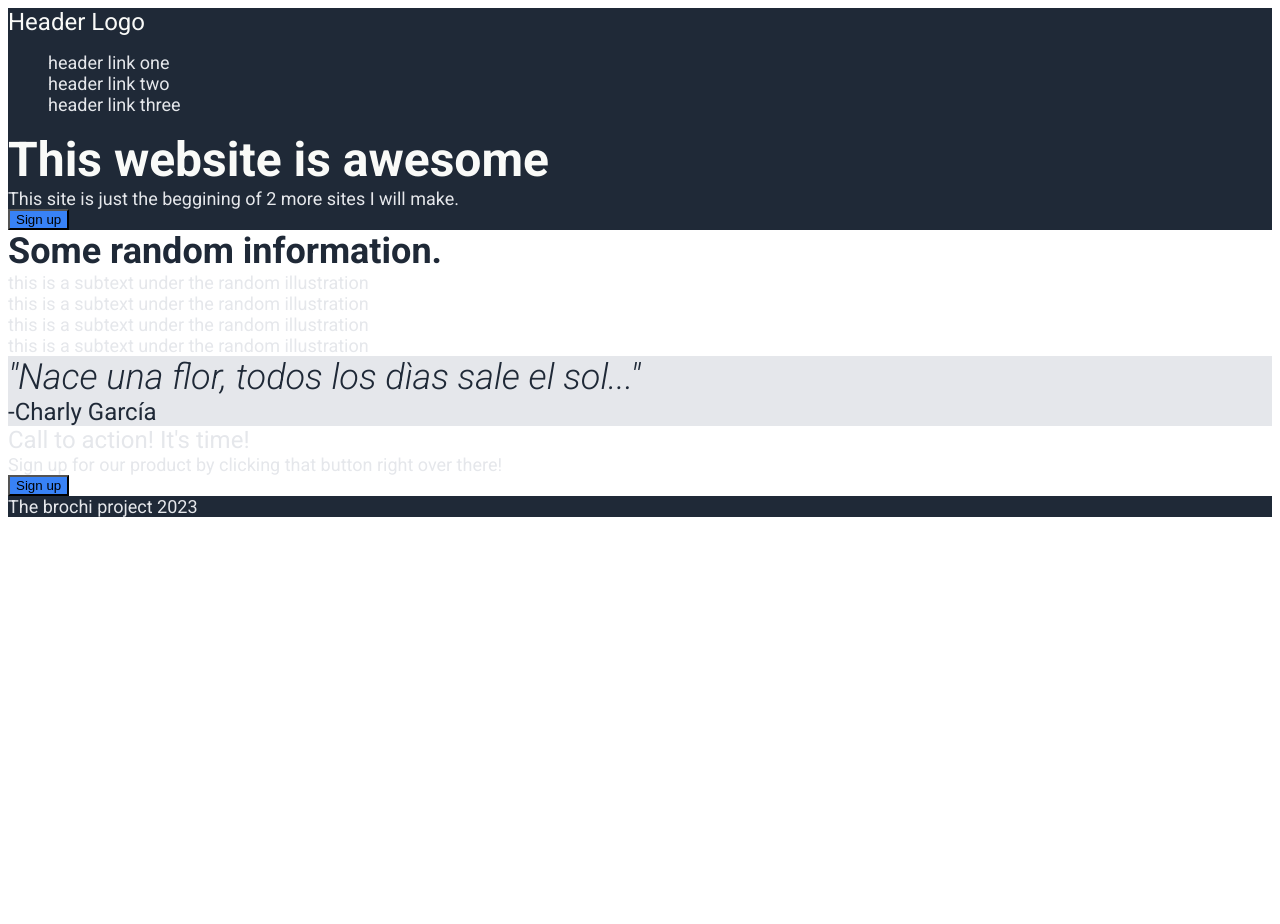
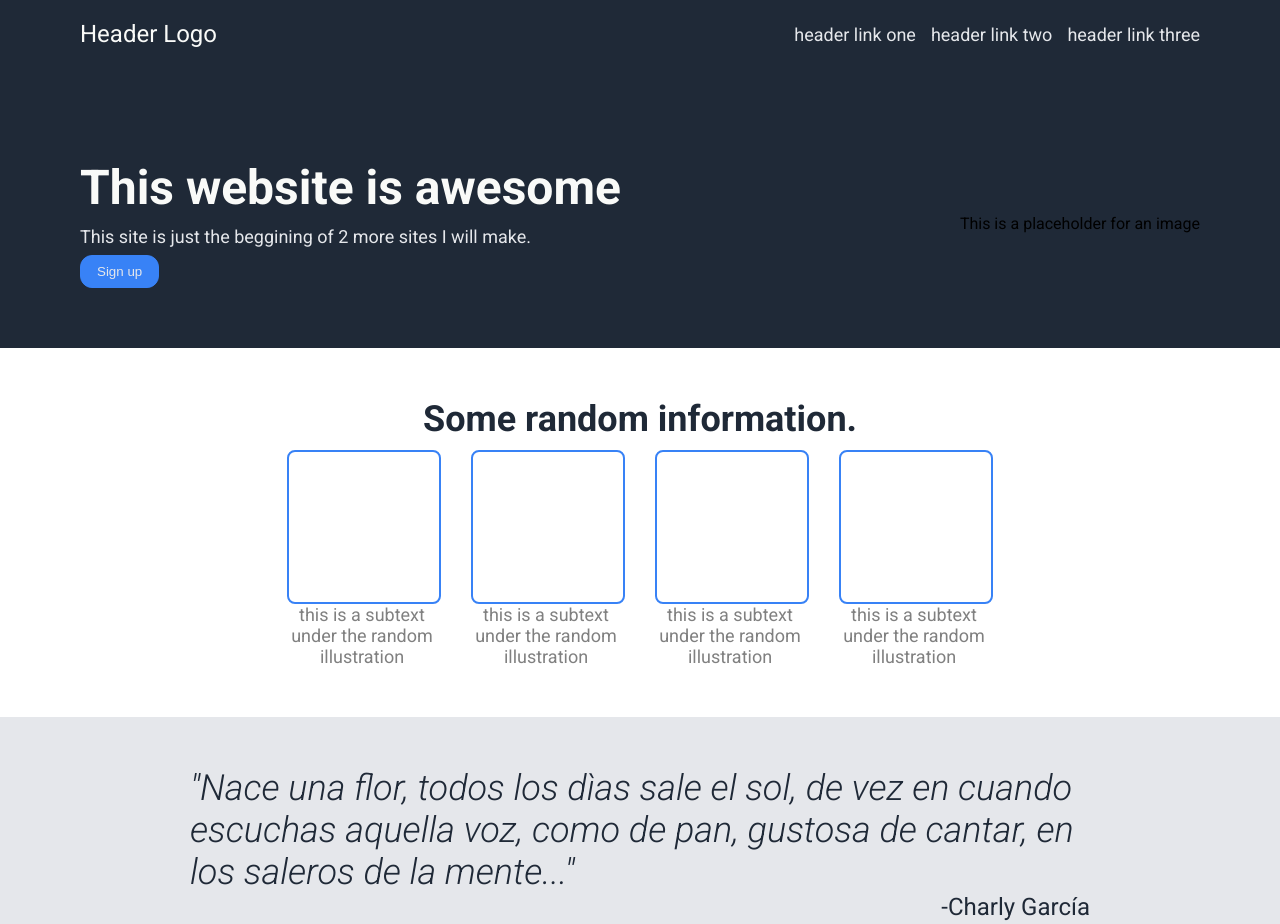
Before and after one commit to brochi-loop/landing-page, a plain HTML site: page index.html in a window 1280 px wide. Shown: the top 924 px of the page. Before the commit the page ends 800 px from the top, so only its background shows below. Drawn offline with Linux system fonts and the light colour scheme.

Commit message:
por fin!

```diff
--- a/index.html
+++ b/index.html
@@ -12,6 +12,7 @@
 </head>
 <body>
     <div class="header">
+        <div class="container">
             <div class="logo">Header Logo</div>
             <ul>
                 <li>header link one</li>
@@ -19,13 +20,17 @@
                 <li>header link three</li>
             </ul>
         </div>
+    </div>
     <div class="description">
-        <div>
+        <div class="container">
+            <div class="card">
                 <div class="description-title">This website is awesome</div>
                 <div class="description-text">This site is just the beggining of 2 more sites I will make.</div>
                 <button>Sign up</button>
             </div>
-        <div class="place-holder"></div>
+
+            <div class="place-holder">This is a placeholder for an image</div>
+        </div>
     </div>
     <div class="random-info">
         <div class="title">Some random information.</div>
@@ -49,16 +54,22 @@
         </div>
     </div>
     <div class="quote">
-        <div class="quote-text">"Nace una flor, todos los dìas sale el sol..."</div>
+        <div class="quote-container">
+            <div class="quote-text">"Nace una flor, todos los dìas sale el sol, de vez en cuando escuchas aquella voz, como de pan, gustosa de cantar, en los saleros de la mente..."</div>
             <div class="quote-author">-Charly García</div>
+        </div>
     </div>
     <div class="sign-up">
         <div class="card">
             <div class="card-text">
+                <div class="card-container">
                     <div class="card-title">Call to action! It's time!</div>
                     <div class="card-description">Sign up for our product by clicking that button right over there!</div>
                 </div>
+            </div>
+            <div class="button-container">
                 <button>Sign up</button>
+            </div>
         </div>
     </div>
     <div class="footer">The brochi project 2023</div>
--- a/style.css
+++ b/style.css
@@ -2,6 +2,7 @@ body {
     display:flex;
     flex-direction: column;
     font-family: "Roboto", sans-serif;
+    margin: 0;
 }
 
 .header,
@@ -11,7 +12,16 @@ body {
 
 }
 
+.header {
+    padding: 20px 0 50px;
+}
+
+.description {
+    height: 250px;
+}
+
 .logo {
+    flex: auto;
     font-size: 24px;
     color: #f9faf8;
 }
@@ -22,7 +32,7 @@ body {
 
 li,
 .description-text,
-.item .subtext,
+.item,
 .footer,
 .card-description {
     list-style: none;
@@ -30,16 +40,41 @@ li,
     color: #e5e7eb;
 }
 
+.subtext {
+    color:gray;
+    text-align: center;
+    width: 150px;
+}
+
 .description-title {
     font-size: 48px;
     font-weight:bolder;
     color: #f9faf8;
+    margin-bottom: 10px;
 }
 
+.description-text {
+    margin-bottom: 8px;
+}
+
+.gallery {
+    width: 1120px;
+    display: flex;
+    justify-content: center;
+    gap: 30px;
+}
+.illustration{
+    height: 150px;
+    width: 150px;
+    border: 2px solid #3882f6;
+    border-radius: 8px;
+}
 .random-info .title {
     font-size: 36px;
     font-weight: bolder;
     color: #1f2937;
+    margin-bottom: 10px;
+
 }
 
 .quote-text {
@@ -59,6 +94,102 @@ li,
     color: #e5e7eb;
 }
 
+.sign-up .card{
+    width: 1120px;
+    height: 150px;
+    border-radius: 8px;
+    display: flex;
+    background-color: #3882f6
+}
+
+
 button {
     background-color: #3882f6;
+    border-radius: 12px;
+    padding: 8px 16px;
+    border: 1px solid #3882f6;
+    color: #e5e7eb;
+
 }
+
+/*seccion de flexbox*/
+
+.description,
+.gallery,
+.random-info,
+.quote,
+.sign-up,
+.header {
+    display: flex;
+}
+ul{
+    display: flex;
+    margin: 0;
+    gap: 15px;
+}
+
+
+.container {
+    width: 1120px;
+    display: flex;
+    justify-content: space-between;
+    align-items: center;
+
+}
+
+.description .container {
+    width: 1120px;
+    display: flex;
+    align-items: center;
+
+}
+
+.random-info,
+.quote {
+    flex-direction: column;
+    justify-content: center;
+    align-items: center;
+    padding: 50px 0;
+}
+
+.quote-container {
+    width: 900px;
+}
+
+.description,
+.sign-up,
+.header {
+    justify-content: center;
+    align-items: center;
+}
+.sign-up {
+    padding: 50px 0;
+}
+.button-container {
+    flex: 1 1 auto;
+    display: flex;
+    justify-content: center;
+    align-items: center;
+}
+
+.card-text {
+    display: flex;
+    flex: 2 0 auto;
+    justify-content: center;
+    align-items: center;
+}
+
+.button-container button {
+    border: 1px solid white;
+}
+
+.quote-author{
+    text-align: right;
+}
+
+.footer {
+    height: 50px;
+    display: flex;
+    justify-content: center;
+    align-items: center;
+}
```
Lines whose indentation alone changed are shown as unchanged.
